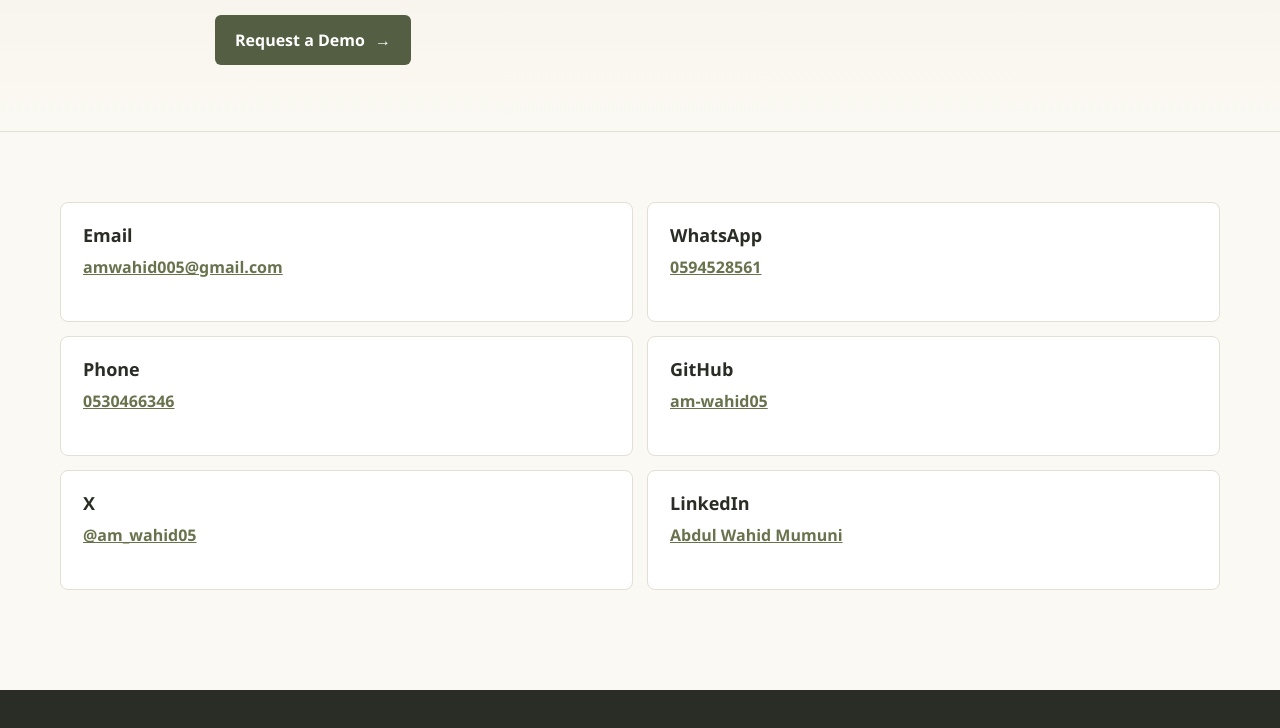
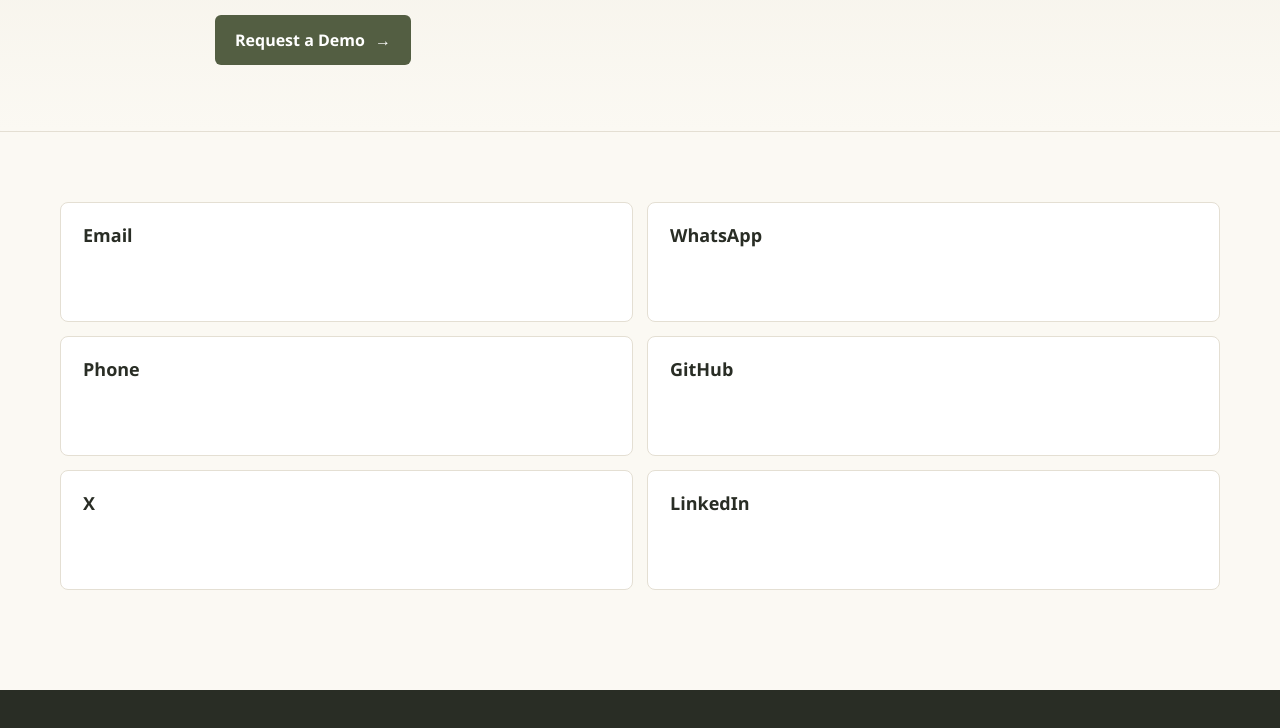
Before and after one commit to am-wahid05/Nut-Ledger, a website: page contact.html in a window 1280 px wide. Shown: the part 356-1084 px from the top of the page. Drawn offline with Linux system fonts and the light colour scheme.

Commit message:
Update contact.html

```diff
--- a/contact.html
+++ b/contact.html
@@ -12,11 +12,11 @@
 <main id="main">
   <section class="page-hero"><div class="container page-hero-inner"><p class="eyebrow">Contact</p><h1>Talk with Nut Ledger.</h1><p>For product questions or a demonstration, contact Nut Ledger through one of the channels below.</p><a class="button button-primary" href="demo.html">Request a Demo <span aria-hidden="true">→</span></a></div></section>
   <section class="page-content container"><div class="contact-grid">
-    <article class="contact-card"><h2>Email</h2><a href="mailto:amwahid005@gmail.com">amwahid005@gmail.com</a></article>
-    <article class="contact-card"><h2>WhatsApp</h2><a href="https://wa.me/233594528561">0594528561</a></article>
-    <article class="contact-card"><h2>Phone</h2><a href="tel:+233530466346">0530466346</a></article>
-    <article class="contact-card"><h2>GitHub</h2><a href="https://github.com/am-wahid05" target="_blank" rel="noopener noreferrer">am-wahid05</a></article>
-    <article class="contact-card"><h2>X</h2><a href="https://x.com/am_wahid05" target="_blank" rel="noopener noreferrer">@am_wahid05</a></article>
-    <article class="contact-card"><h2>LinkedIn</h2><a href="https://www.linkedin.com/in/abdul-wahid-mumuni-617a3a342" target="_blank" rel="noopener noreferrer">Abdul Wahid Mumuni</a></article>
+    <article class="contact-card"><h2>Email</h2><a href="mailto:amwahid005@gmail.com"></a></article>
+    <article class="contact-card"><h2>WhatsApp</h2><a href="https://wa.me/233594528561"></a></article>
+    <article class="contact-card"><h2>Phone</h2><a href="tel:+233530466346"></a></article>
+    <article class="contact-card"><h2>GitHub</h2><a href="https://github.com/am-wahid05" target="_blank" rel="noopener noreferrer"></a></article>
+    <article class="contact-card"><h2>X</h2><a href="https://x.com/am_wahid05" target="_blank" rel="noopener noreferrer"></a></article>
+    <article class="contact-card"><h2>LinkedIn</h2><a href="https://www.linkedin.com/in/abdul-wahid-mumuni-617a3a342" target="_blank" rel="noopener noreferrer"></a></article>
   </div></section>
 </main><footer data-site-footer></footer><div data-cookie-notice></div></body></html>
```
